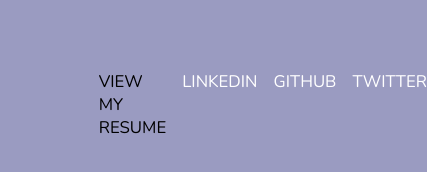
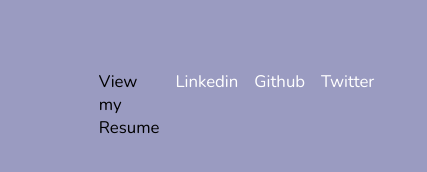
Before and after one commit to WebDevBernard/Portfolio, a Next.js app: page / in a window 390 px wide. Shown: the part 2087-2259 px from the top of the page, 427 px wide, since content can reach past the window. Built offline with nearby package versions, Linux system fonts and the light colour scheme.

Commit message:
add media queries

```diff
--- a/components/Footer/Footer.js
+++ b/components/Footer/Footer.js
@@ -8,28 +8,28 @@ export default function Footer() {
           target="_blank"
           rel="noreferrer"
         >
-          <li className={classes.colour}>VIEW MY RESUME</li>
+          <li className={classes.colour}>View my Resume</li>
         </a>
         <a
           href="https://www.linkedin.com/in/bernard-yang/"
           target="_blank"
           rel="noreferrer"
         >
-          <li>LINKEDIN</li>
+          <li>Linkedin</li>
         </a>
         <a
           href="https://www.github.com/webdevbernard"
           target="_blank"
           rel="noreferrer"
         >
-          <li>GITHUB</li>
+          <li>Github</li>
         </a>
         <a
           href="https://www.twitter.com/WebDevBernard"
           target="_blank"
           rel="noreferrer"
         >
-          <li>TWITTER</li>
+          <li>Twitter</li>
         </a>
         {/* <a href="mailto:ybernard@gmail.com" blanktarget="_blank">
           <li>EMAIL</li>
```
